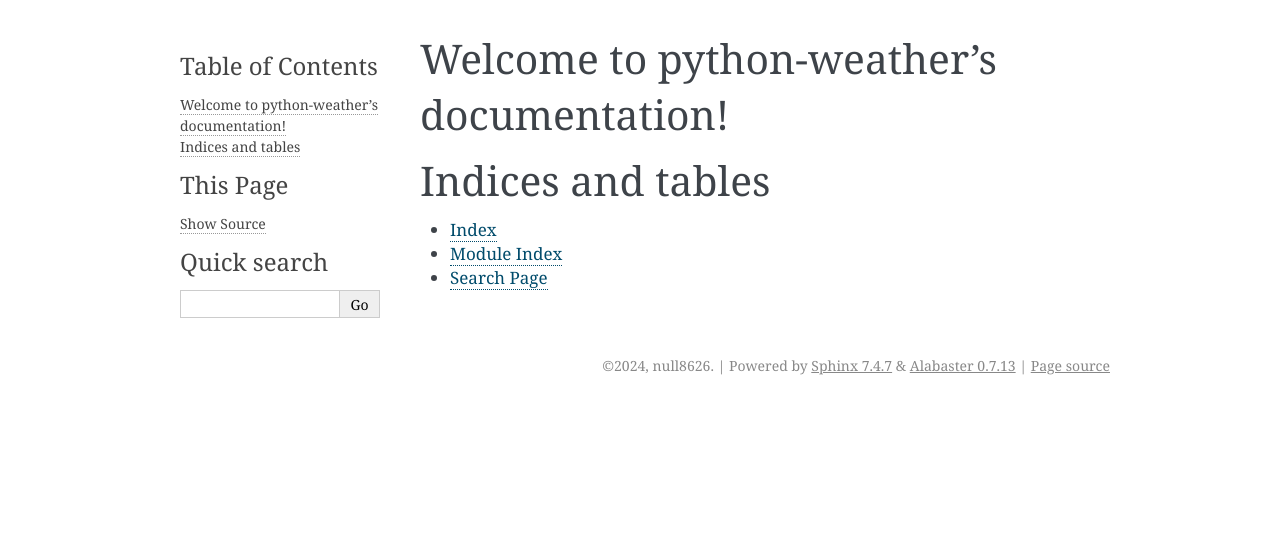
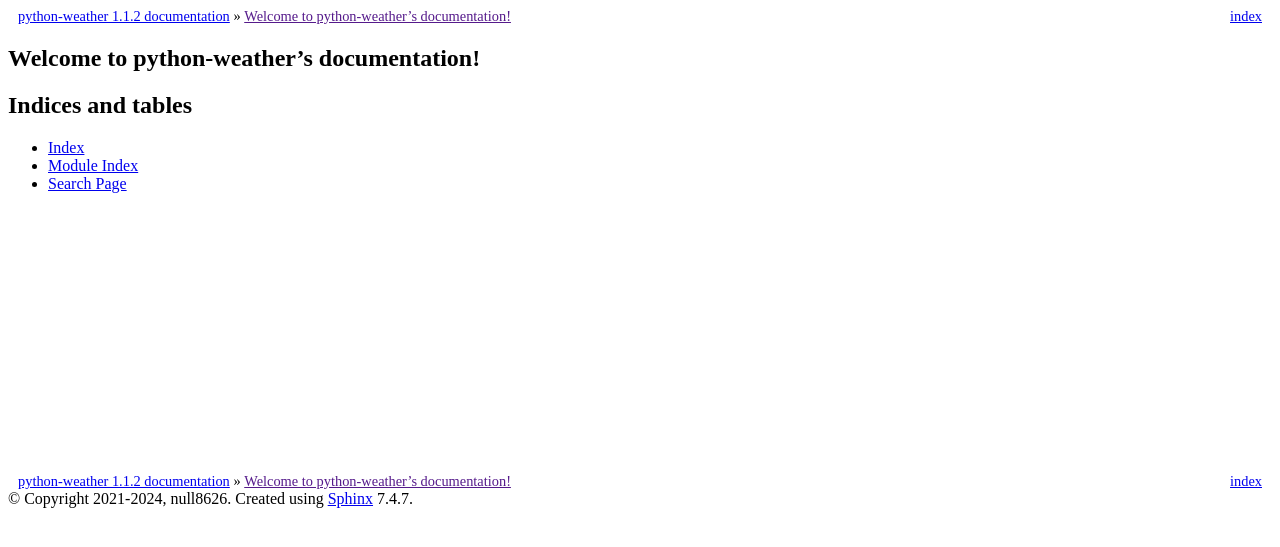
Before and after one commit to null8626/python-weather, a Sphinx documentation site: the page built from docs/index.rst, in a window 1280 px wide. Shown: the top 547 px of the page. Built offline with Sphinx 7.4.7, drawn with Linux system fonts in a browser that asks for light colours.

Commit message:
doc: update some doc files

```diff
--- a/docs/conf.py
+++ b/docs/conf.py
@@ -1,28 +1,17 @@
-# Configuration file for the Sphinx documentation builder.
-#
-# For the full list of built-in configuration values, see the documentation:
-# https://www.sphinx-doc.org/en/master/usage/configuration.html
-
-# -- Project information -----------------------------------------------------
-# https://www.sphinx-doc.org/en/master/usage/configuration.html#project-information
-
 project = 'python-weather'
-copyright = '2024, null8626'
+copyright = '2021-2024, null8626'
 author = 'null8626'
 release = '1.1.2'
 
-# -- General configuration ---------------------------------------------------
-# https://www.sphinx-doc.org/en/master/usage/configuration.html#general-configuration
-
 extensions = []
 
-templates_path = ['_templates']
+extensions = [
+  'sphinx.ext.autodoc',
+  'sphinx.ext.intersphinx',
+  'sphinxcontrib_trio'
+]
+
 exclude_patterns = ['_build', 'Thumbs.db', '.DS_Store']
 
-
-
-# -- Options for HTML output -------------------------------------------------
-# https://www.sphinx-doc.org/en/master/usage/configuration.html#options-for-html-output
-
-html_theme = 'alabaster'
+html_theme = 'basic'
 html_static_path = ['_static']
--- /dev/null
+++ b/docs/requirements.txt
@@ -0,0 +1 @@
+aiohttp==3.9.3
```
Also changed, not shown: .readthedocs.yml.
